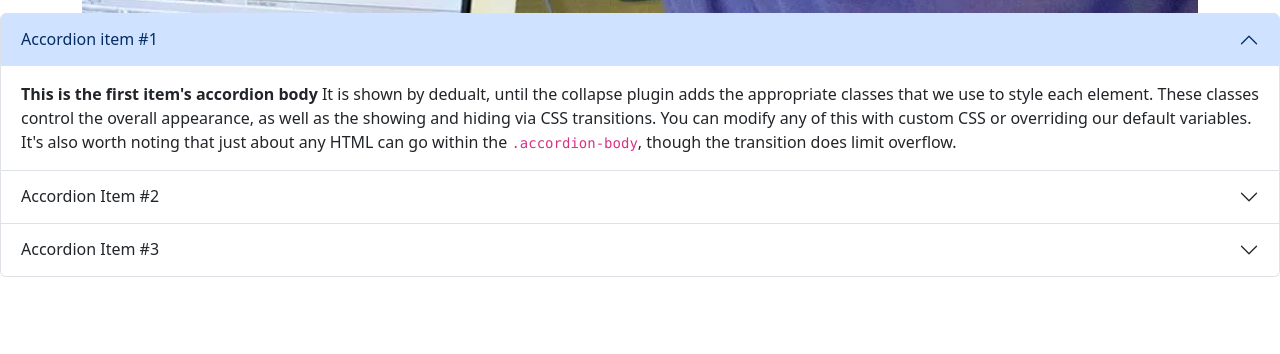
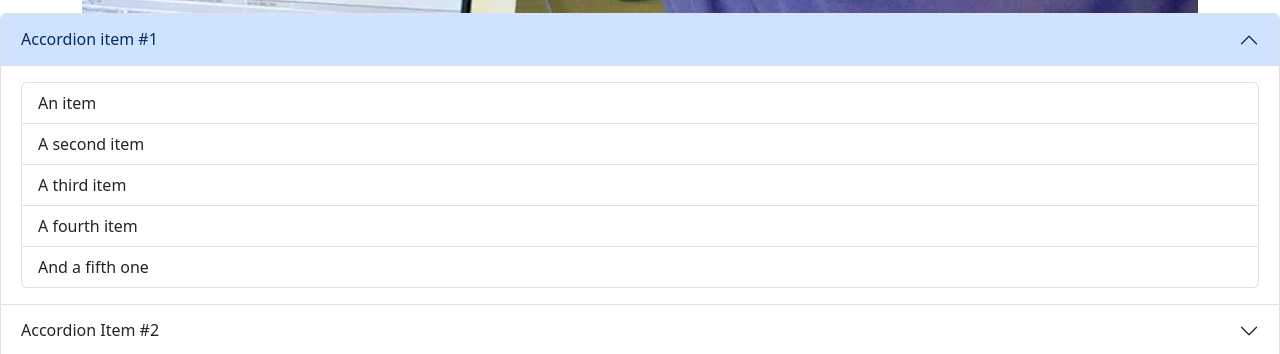
Before and after one commit to lerman251/elon, a plain HTML site: page index.html in a window 1280 px wide. Shown: the part 824-1178 px from the top of the page. Before the commit the page ends 1101 px from the top, so only its background shows below. Drawn offline with nearby package versions, Linux system fonts and the light colour scheme.

Commit message:
add list group

```diff
--- a/index.html
+++ b/index.html
@@ -4,6 +4,7 @@
     <meta charset="utf-8">
     <meta name="viewport" content="width=device-width, initial-scale=1">
     <title>Bootstrap demo</title>
+    <link href="styles.css" rel="stylesheet">
     <link href="https://cdn.jsdelivr.net/npm/bootstrap@5.3.0-alpha1/dist/css/bootstrap.min.css" rel="stylesheet" integrity="sha384-GLhlTQ8iRABdZLl6O3oVMWSktQOp6b7In1Zl3/Jr59b6EGGoI1aFkw7cmDA6j6gD" crossorigin="anonymous">
   </head>
   <body>
@@ -55,7 +56,13 @@
         </h2>
         <div id="collapseOne" class="accordion-collapse collapse show" aria-labelledby="headingOne" data-bs-parent="#accordionExample">
           <div class="accordion-body">
-            <strong>This is the first item's accordion body</strong> It is shown by dedualt, until the collapse plugin adds the appropriate classes that we use to style each element. These classes control the overall appearance, as well as the showing and hiding via CSS transitions. You can modify any of this with custom CSS or overriding our default variables. It's also worth noting that just about any HTML can go within the <code>.accordion-body</code>, though the transition does limit overflow.
+            <ul class="list-group">
+              <li class="list-group-item">An item</li>
+              <li class="list-group-item">A second item</li>
+              <li class="list-group-item">A third item</li>
+              <li class="list-group-item">A fourth item</li>
+              <li class="list-group-item">And a fifth one</li>
+            </ul>
           </div>
         </div>
       </div>
--- a/styles.css
+++ b/styles.css
@@ -1,3 +1,2 @@
 #oldelon, #elonconst, #elonrizz {
-    height: ;
 }
```
